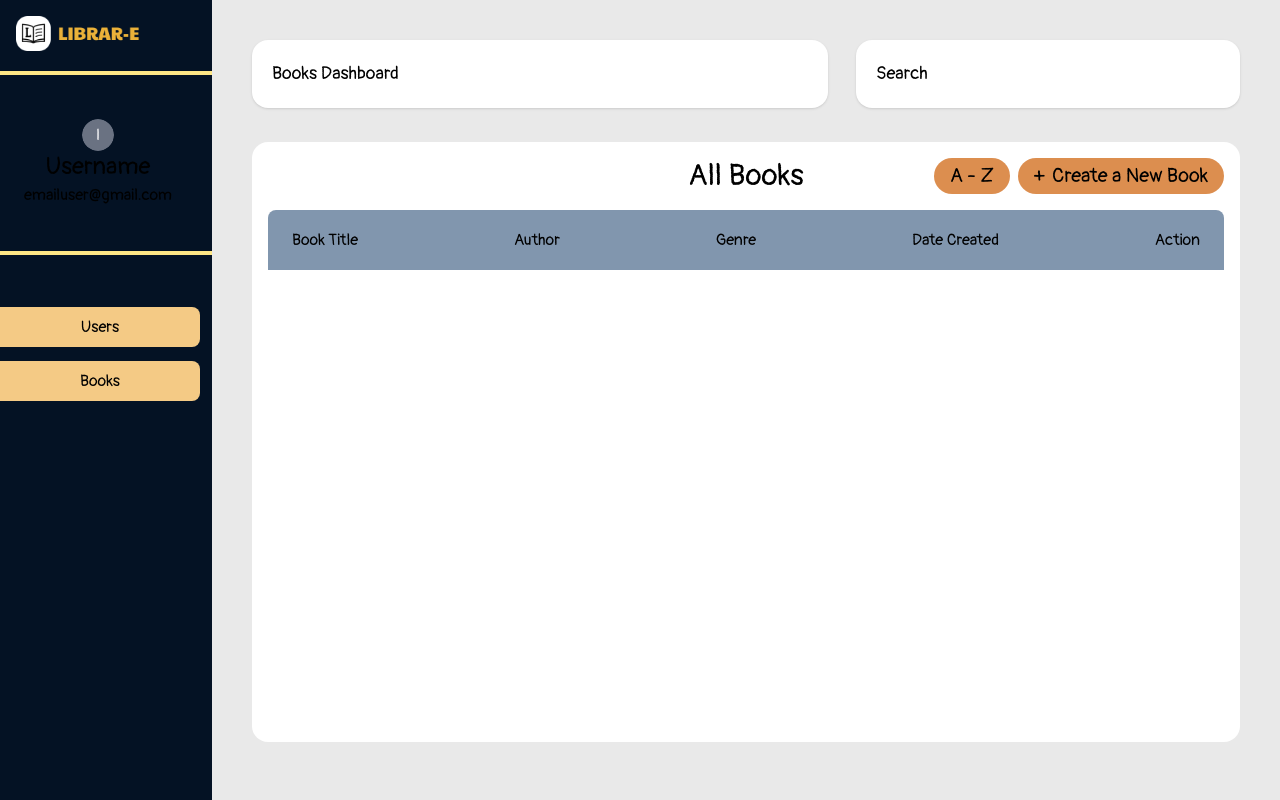
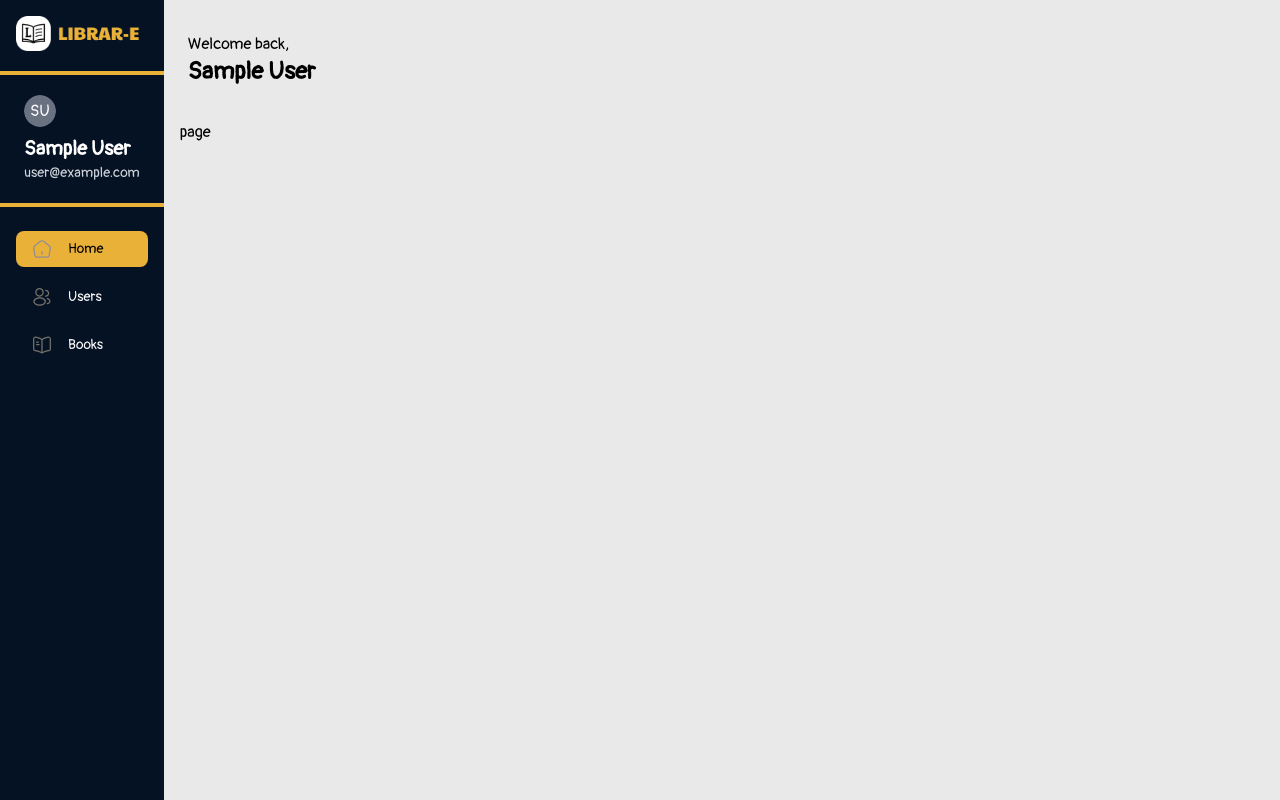
Before and after one commit to wengnong/librar-e, a Next.js app: page /admin in a window 1280 px wide. Built offline with nearby package versions, Linux system fonts and the light colour scheme; no server answers; sample sign-in values are in the browser's storage.

Commit message:
Update and fix admin page

```diff
--- /dev/null
+++ b/app/admin/books/new/page.tsx
@@ -0,0 +1,18 @@
+import Link from 'next/link'
+import React from 'react'
+
+const page = () => {
+    return (
+        <div>
+            <button className='h-8 flex items-center justify-center bg-[#030C19] text-white text-sm font-medium gap-2 px-6 rounded-lg transition hover:bg-[#030C19]'>
+                <Link href='/admin/books'>Back to Books</Link>
+            </button>
+
+            <div className='w-full overflow-hidden'>
+                {/* book form */}
+            </div>
+        </div>
+    )
+}
+
+export default page
--- /dev/null
+++ b/app/admin/books/page.tsx
@@ -0,0 +1,41 @@
+'use client'
+
+import Link from 'next/link'
+import React from 'react'
+
+const Page = () => {
+    return (
+        <div className='w-full h-min-screen'>
+            <div className='flex flex-col md:flex-row justify-between gap-5 mb-6'>
+                <div className='bg-white rounded-2xl p-5 w-full shadow-sm'>
+                    <p className='text-black text-lg font-medium'>Books Dashboard</p>
+                </div>
+            </div>
+
+            <div className='bg-white relative min-h-[400px] rounded-2xl p-4'>
+                <div className='flex flex-col sm:flex-row sm:items-center sm:justify-end gap-3 sm:gap-4'>
+                    <button className='h-8 flex items-center justify-center bg-[#EAB139] text-black text-sm font-medium px-6 rounded-lg transition hover:bg-[#d99e2e]'>
+                        A - Z
+                    </button>
+
+                    <button className='h-8 flex items-center justify-center bg-[#EAB139] text-black text-sm font-medium gap-2 px-6 rounded-lg transition hover:bg-[#d99e2e]'>
+                        <Link href='/admin/books/new'>
+                            + Create a New Book
+                        </Link>
+                    </button>
+                </div>
+
+                {/* Table header */}
+                <div className='w-full overflow-hidden bg-[#8196AE] grid grid-cols-2 sm:grid-cols-5 items-center h-14 px-6 mt-4 rounded-t-lg text-center'>
+                    <h2 className='text-black text-sm sm:text-base'>Book Title</h2>
+                    <h2 className='text-black text-sm sm:text-base'>Author</h2>
+                    <h2 className='text-black text-sm sm:text-base'>Genre</h2>
+                    <h2 className='text-black text-sm sm:text-base'>Date Created</h2>
+                    <h2 className='text-black text-sm sm:text-base'>Action</h2>
+                </div>
+            </div>
+        </div>
+    )
+}
+
+export default Page
--- a/app/admin/layout.tsx
+++ b/app/admin/layout.tsx
@@ -1,38 +1,27 @@
 import { auth } from '@/auth'
-import Sidebar from '@/components/admin/Sidebar';
-import { Session } from 'inspector/promises';
-import { redirect } from 'next/navigation';
+import Header from '@/components/admin/Header'
+import Sidebar from '@/components/admin/Sidebar'
+import { redirect } from 'next/navigation'
 import React, { ReactNode } from 'react'
 
 const layout = async ({ children }: { children: ReactNode }) => {
     const session = await auth();
 
-    if (!session?.user?.id) redirect("/sign-in");
+    if (!session?.user?.id) redirect('/sign-in');
 
     return (
-        <main className="flex flex-row min-h-screen w-full bg-[#041224]">
-            <Sidebar />
+        <main className='flex flex-col md:flex-row min-h-screen w-full bg-[#041224]'>
+            <Sidebar session={session} />
 
-            {/* Right side content */}
-            <div className="flex-1 flex flex-col bg-[#E9E9E9] p-10 space-y-5">
-
-                {/* ini Books Dashboard + Search */}
-                <div className="flex justify-between space-x-5">
-                <div className="bg-white rounded-2xl p-5 w-full max-w-xl shadow-sm">
-                    <p className="text-black text-lg font-medium">Books Dashboard</p>
+            <div className='flex-1 flex flex-col bg-[#E9E9E9] text-[#000000] p-4'>
+                <div className='mb-8'>
+                    <Header session={session} />
                 </div>
-                <div className="bg-white rounded-2xl p-5 w-full max-w-sm shadow-sm">
-                    <p className="text-black text-lg font-medium">Search</p>
-                </div>
-                </div>
-
-                {/* Main page */}
-                <div className="flex-1">
-                {children}
+                <div className='flex-1'>
+                    {children}
                 </div>
             </div>
         </main>
-
     )
 }
 
--- a/app/admin/page.tsx
+++ b/app/admin/page.tsx
@@ -1,35 +1,8 @@
-import { Button } from '@/components/ui/button'
 import React from 'react'
 
 const page = () => {
     return (
-        <div className='pt-3.5'>
-            <div className='bg-white relative h-150 rounded-2xl p-4'>
-
-                <div className='absolute top-4 right-4 flex gap-2'>
-                <button className='bg-[#DC8E4F] text-black text-xl px-4 py-1 rounded-full'>
-                    A - Z
-                </button>
-                <button className='bg-[#DC8E4F] text-black text-xl px-4 py-1 rounded-full flex items-center gap-2'>
-                    <span className='text-lg'>+</span> Create a New Book
-                </button>
-                </div>
-
-
-                <div className='flex justify-center'>
-                <h2 className='text-black text-3xl'>All Books</h2>
-                </div>
-
-                <div className='bg-[#8196AE] flex justify-between items-center h-15 px-6 mt-4 rounded-t-lg'>
-                <h2 className='text-black'>Book Title</h2>
-                <h2 className='text-black'>Author</h2>
-                <h2 className='text-black'>Genre</h2>
-                <h2 className='text-black'>Date Created</h2>
-                <h2 className='text-black'>Action</h2>
-                </div>
-
-            </div>
-        </div>
+        <div>page</div>
     )
 }
 
--- /dev/null
+++ b/components/admin/Header.tsx
@@ -0,0 +1,21 @@
+import { Session } from 'next-auth'
+import React from 'react'
+
+const Header = ({ session } : { session: Session }) => {
+    return (
+        <header className='flex flex-row md:flex-col'>
+            <div>
+                <h1 className='mt-4 ml-2'>Welcome back,
+                    <br />
+                    <span className='font-bold text-2xl'>{session?.user?.name}</span>
+                </h1>
+            </div>
+
+            <div>
+                {/* this will have the search tag, later biar bisa search user atoga booknya sesuai adminnya lagi di page mana, user ato book */}
+            </div>
+        </header>
+    )
+}
+
+export default Header
--- a/components/admin/Sidebar.tsx
+++ b/components/admin/Sidebar.tsx
@@ -1,43 +1,76 @@
-import React from 'react'
+'use client'
+
 import Image from 'next/image'
 import Link from 'next/link'
 
-
-import { Avatar, AvatarFallback } from "@/components/ui/avatar"
+import { Avatar, AvatarFallback } from '@/components/ui/avatar'
 import { Session } from 'next-auth'
-import { getInitials } from '@/lib/utils'
+import { cn, getInitials } from '@/lib/utils'
+import { adminSideBarLinks } from '@/constants'
+import { usePathname } from 'next/navigation'
 
 const Sidebar = ({ session } : { session: Session }) => {
+    const pathname = usePathname();
+
     return (
-        <div>
-            <Link href='/'><Image className="flex pt-4 pl-4" src="/images/Logo.png" width={140} height={140} alt="Librar-E Logo" /></Link>
+        <div className='min-h-screen bg-[#041224] text-white'>
+            <Link href='/'>
+                <Image
+                    className='flex pt-4 pl-4'
+                    src='/images/Logo.png'
+                    width={140}
+                    height={140}
+                    alt='Librar-E Logo'
+                />
+            </Link>
 
-            <hr className="my-5 h-1 border-t-0 bg-amber-200" />
-            <div className='flex-col p-6 pr-10'>
+            <hr className='my-5 h-1 border-t-0 bg-[#EAB139]' />
 
-                <Link href='/my-profile' className='flex items-center justify-center'>
+            {/* Admin Profile */}
+            <div className='flex flex-col items-start px-6'>
+                <Link href='/my-profile'>
                     <Avatar>
                         <AvatarFallback className='bg-gray-500 text-white'>
-                            {getInitials(session?.user?.name || "IN")}
+                            {getInitials(session?.user?.name || 'IN')}
                         </AvatarFallback>
                     </Avatar>
                 </Link>
 
-                <h1 className='text-center text-shadow-white text-2xl'>Username</h1>
-                <p className='text-center'>emailuser@gmail.com</p>
-            </div>
-            <hr className="my-5 h-1 border-t-0 bg-amber-200" />
-
-
-            <div className='flex-col pt-8 pr-3'>
-                <div className='h-10 w bg-[#F4CA85] text-center flex items-center justify-center rounded-r-lg text-black'>Users</div>
+                <div className='flex flex-col max-md:hidden'>
+                    <h1 className='mt-2 text-xl font-semibold'>{session?.user?.name || 'Username'}</h1>
+                    <p className='text-sm text-gray-300'>{session?.user?.email || 'emailuser@gmail.com'}</p>
+                </div>
             </div>
 
-            <div className='flex-col pt-3.5 pr-3'>
-                <h2 className='h-10 bg-[#F4CA85] text-center flex justify-center items-center rounded-r-lg text-black'>Books</h2>
+            <hr className='my-5 h-1 border-t-0 bg-[#EAB139]' />
+
+            {/* Sidebar Content */}
+            <div className='mt-6 flex flex-col gap-3 px-4'>
+                {adminSideBarLinks.map((link) => {
+                    const isSelected = (link.route !== '/admin' && pathname.includes(link.route) && link.route.length > 1) || pathname === link.route;
+
+                    return (
+                        <Link href={link.route} key={link.route}>
+                            <div className={cn(
+                                'flex items-center gap-4 px-4 py-2 rounded-lg transition-colors hover:bg-amber-100 hover:text-black',
+                                isSelected && 'bg-[#EAB139] text-black'
+                            )}>
+                                <div className='relative w-5 h-5'>
+                                    <Image
+                                        src={link.img}
+                                        alt='icon'
+                                        fill
+                                        className={cn('object-contain', isSelected ? '' : 'invert')}
+                                    />
+                                </div>
+
+                                <p className='text-sm font-medium leading-none'>{link.text}</p>
+                            </div>
+                        </Link>
+                    )
+                })}
             </div>
         </div>
-
     )
 }
 
```
